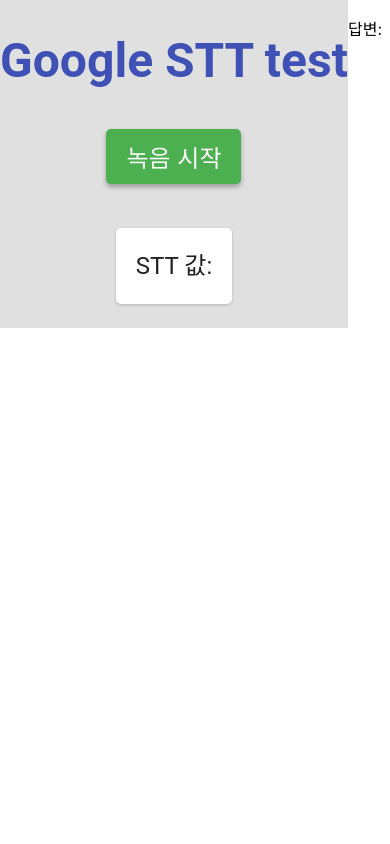
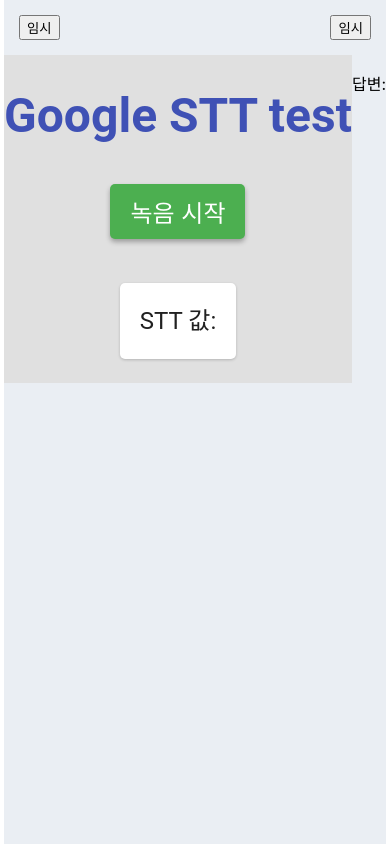
Before and after one commit to AI-Hellothon/letter-of-old-man, a React (Create React App) app: page /proxy/3000/ in a window 390 px wide. Built offline with nearby package versions, Linux system fonts and the light colour scheme; no server answers.

Commit message:
feat: 모바일 크기에 맞게 구현

```diff
--- a/src/App.jsx
+++ b/src/App.jsx
@@ -1,11 +1,20 @@
 import "./App.css";
 import Router from "./routes/Router";
 
+// components
+import Header from "./components/common/Header";
+
+// styled-components
+import { Container } from "./App.styles";
+
 function App() {
   return (
-    <>
-      <Router></Router>
-    </>
+    <div style={{ width: "100vw", display: "flex", justifyContent: 'center'}}>
+      <Container>
+        <Header />
+        <Router></Router>
+      </Container>
+    </div>
   );
 }
 
--- /dev/null
+++ b/src/App.styles.jsx
@@ -0,0 +1,8 @@
+import styled from 'styled-components'
+import { COLOR } from './constants/color';
+
+export const Container = styled.div`
+  max-width: 400px;
+  background-color: ${COLOR.backgroundColor};
+  height: 100vh;
+`;
--- a/src/components/common/Header.jsx
+++ b/src/components/common/Header.jsx
@@ -1,3 +1,16 @@
-const Header = ()=>{}
+const Header = () => {
+  return (
+    <div
+      style={{
+        padding: 15,
+        display: "flex",
+        justifyContent: "space-between"
+      }}
+    >
+      <button>임시</button>
+      <button>임시</button>
+    </div>
+  );
+};
 
 export default Header;
--- /dev/null
+++ b/src/constants/color.js
@@ -0,0 +1,4 @@
+export const COLOR = {
+  primaryColor : "#6680E9",
+  backgroundColor : "#EAEEF3"
+}
```
